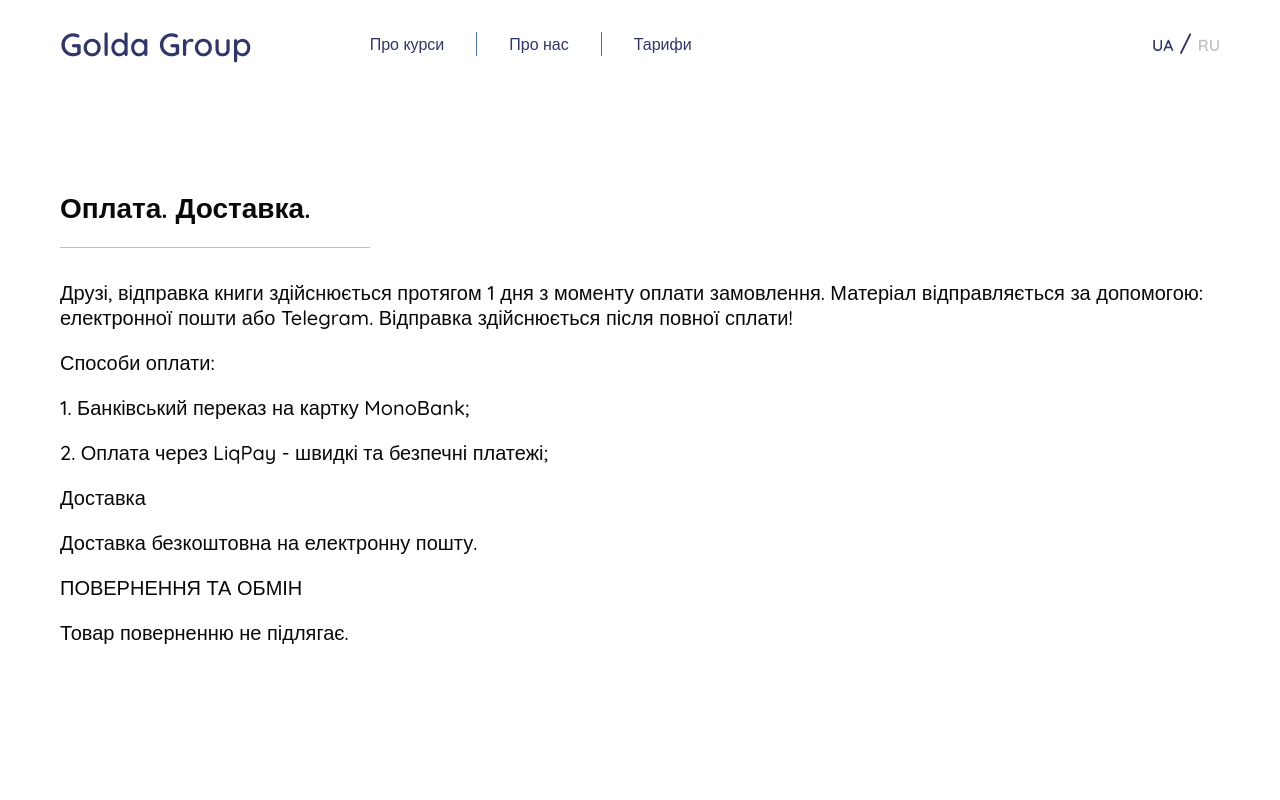
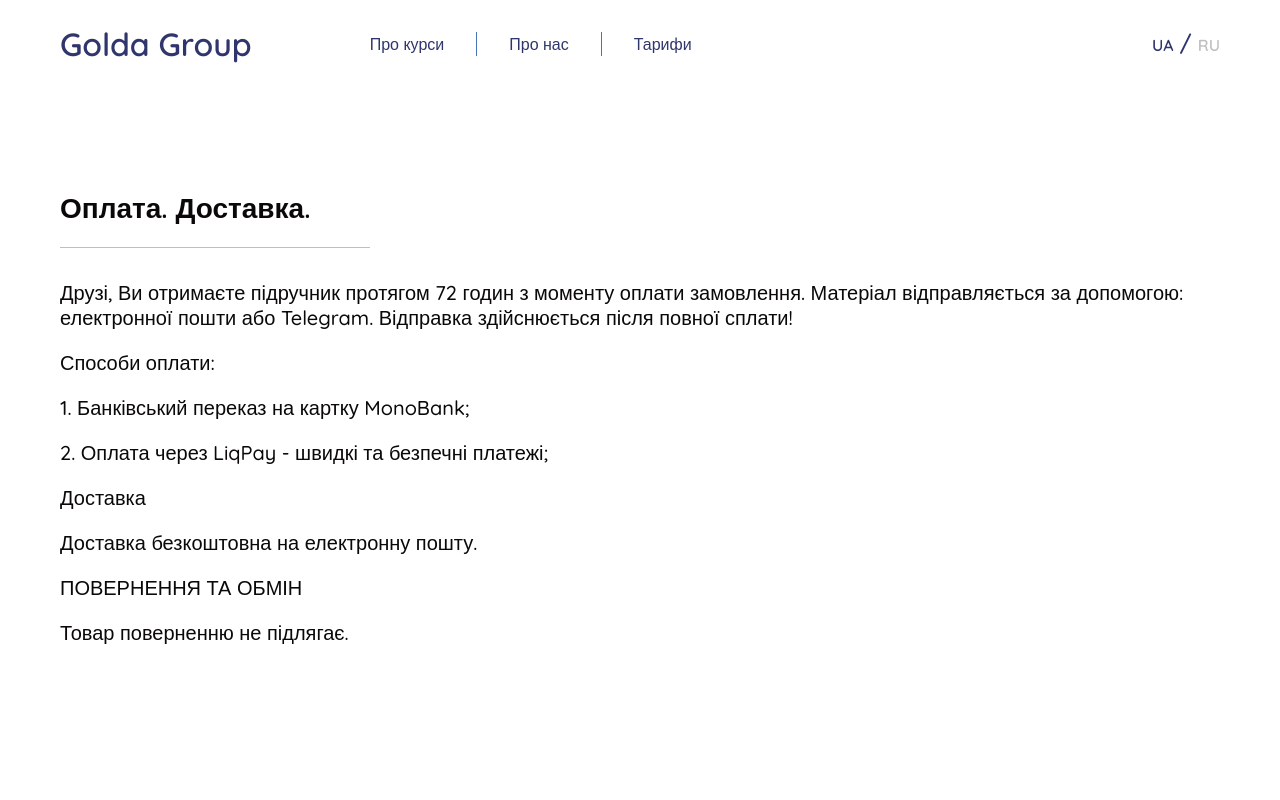
Before and after one commit to Hlib-Chyz/golda-group-client, a React (Create React App) app: page /deliveryPayment in a window 1280 px wide. Shown: the top 800 px of the page. Built offline with nearby package versions, Linux system fonts and the light colour scheme.

Commit message:
fix: fix

```diff
--- a/src/pages/delivery-payment/delivery-payment.tsx
+++ b/src/pages/delivery-payment/delivery-payment.tsx
@@ -8,7 +8,7 @@ function DeliveryPayment() {
       <h3 className={styles.heading}>Оплата. Доставка.</h3>
       <div className={styles.dash}></div>
       <p className={stylesCurrent.text}>
-        Друзі, відправка книги здійснюється протягом 1 дня з моменту оплати
+        Друзі, Ви отримаєте підручник протягом 72 годин з моменту оплати
         замовлення. Матеріал відправляється за допомогою: електронної пошти або
         Telegram. Відправка здійснюється після повної сплати!
       </p>
```
